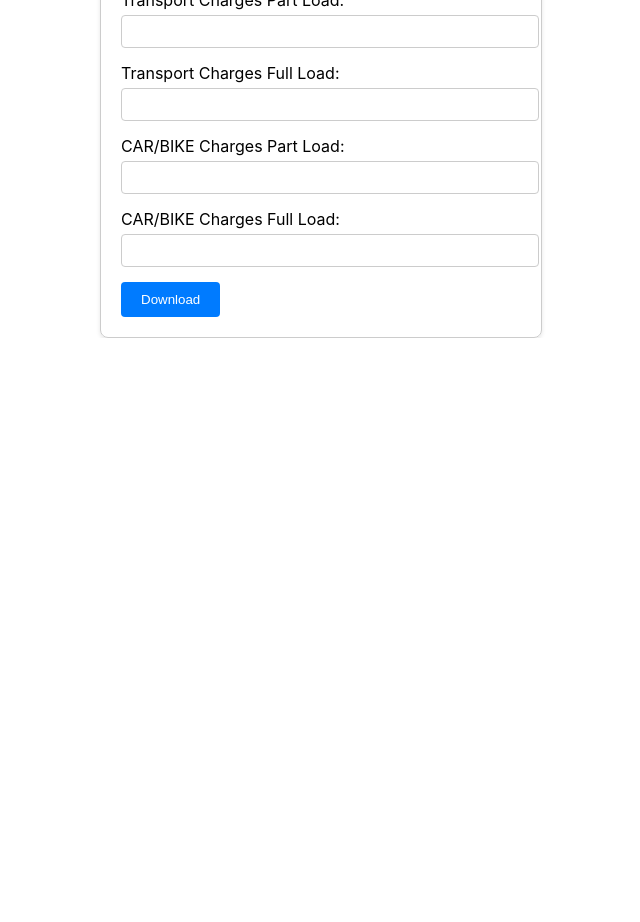
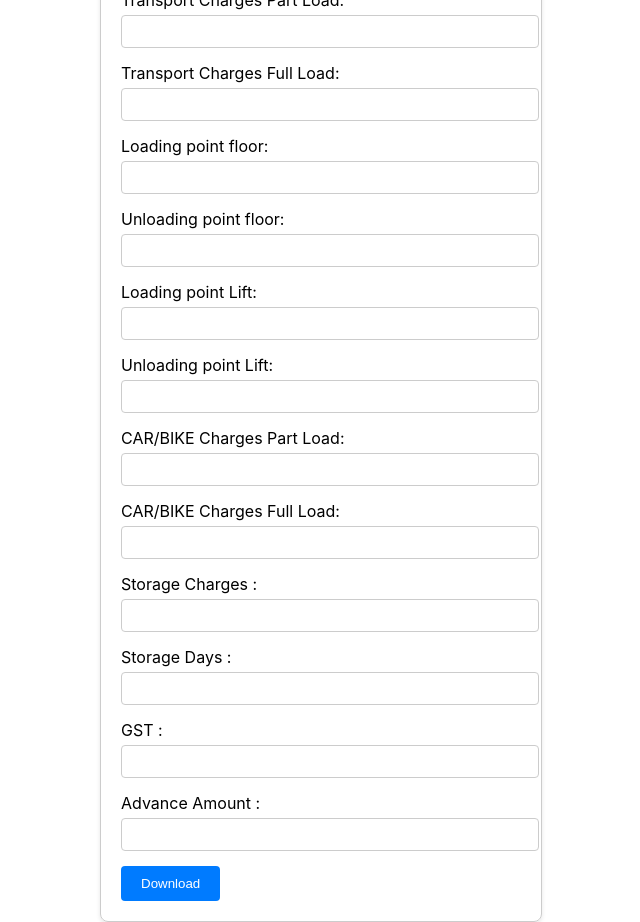
Before and after one commit to isyedtanzeem/Quotationmaker, a React (Create React App) app: page / in a window 1280 px wide. Shown: the part 540-1462 px from the top of the page, without its empty margins (319-959 px from the left). Before the commit the page ends 878 px from the top, so only its background shows below. Built offline with nearby package versions, Linux system fonts and the light colour scheme.

Commit message:
structure ready

```diff
--- a/src/Pages/Form.js
+++ b/src/Pages/Form.js
@@ -214,6 +214,141 @@ pdf.text(`Car/Bike Transportation with Loading & Unloading`, 25, 121);
 pdf.text(`${formData.carChrPart}`, 116.5, 121);
 pdf.text(`${formData.carChrFull}`, 142.5, 121);
 
+//line6 Storage
+pdf.rect(12, 123,12, 6);
+pdf.rect(24, 123,85, 6);
+pdf.rect(109,123, 53, 6);
+
+pdf.setTextColor(0, 0, 0);
+pdf.setFontSize(10);
+pdf.text(`6`, 17, 127);
+pdf.text(`Storage Chrages ${formData.storageCharges} for ${formData.storageDays} day`, 25, 127);
+
+let storageTotal = formData.storageCharges * formData.storageDays
+
+pdf.text(`${storageTotal}`, 116.5, 127);
+
+//line7
+pdf.rect(12, 129,12, 6);
+pdf.rect(24, 129,85, 6);
+pdf.rect(109,129, 26, 6);
+pdf.rect(135,129, 27, 6);
+
+
+pdf.setTextColor(0, 0, 0);
+pdf.setFontSize(10);
+pdf.text(`7`, 17, 133);
+pdf.text(`Insurance-Carrier Risk @ 3% or Transit Risk @ 1.5% `, 25, 133);
+pdf.text(`500`, 116.5, 133);
+pdf.text(`500`, 142.5, 133);
+
+
+//line8 GST
+pdf.rect(12, 135,12, 6);
+pdf.rect(24, 135,85, 6);
+pdf.rect(109,135, 26, 6);
+pdf.rect(135,135, 27, 6);
+
+pdf.setTextColor(0, 0, 0);
+pdf.setFontSize(10);
+pdf.text(`8`, 17, 139);
+pdf.text(`GST at ${formData.gst} %`, 25, 139);
+
+let transCarPartTotal = parseInt(formData.transportChrPart, 10) + parseInt(formData.carChrPart, 10);
+let partTotalMulti = (transCarPartTotal * formData.gst);
+let gstAmountPart = partTotalMulti / 100;
+
+let transCarFullTotal = parseInt(formData.transportChrFull, 10) + parseInt(formData.carChrFull, 10);
+let fullTotalMulti = (transCarFullTotal * formData.gst);
+let gstAmountFull = fullTotalMulti / 100;
+
+pdf.text(`${gstAmountPart}`, 116.5, 139);
+pdf.text(`${gstAmountFull}`, 142.5, 139);
+
+
+//line9 Grand Total
+pdf.rect(12, 141,97, 8);
+pdf.rect(109,141, 26, 8);
+pdf.rect(135,141, 27, 8);
+
+
+pdf.setTextColor(0, 0, 0);
+pdf.setFontSize(14);
+pdf.text(`Grand Total `, 82, 146.5);
+pdf.text(`500`, 116.5, 146.5);
+pdf.text(`500`, 142.5, 146.5);
+
+
+if (incFull || incPart !== "included") {
+  pdf.rect(12, 150, 75, 8);
+  pdf.rect(87, 150, 75, 8);
+  pdf.setTextColor(0, 0, 0);
+  pdf.setFontSize(12);
+  pdf.text(`Loading Point ${formData.loadPointFloor}th floor Lift ${formData.loadPointLift} `, 13, 155);
+  pdf.text(`Unloading Point ${formData.unloadPointFloor}th floor Lift ${formData.unloadPointLift} `, 88, 155);
+} else {
+  // Do nothing or handle the false case as needed
+}
+
+pdf.rect(12,158, 75, 8);
+pdf.text(`Advance Paid ${formData.advanceAmount}`, 13, 163);
+
+//terms and conditions
+pdf.setFillColor(255, 0, 0);
+pdf.rect(12,170, 75, 4, 'F');
+pdf.rect(12,170, 75, 4);
+
+pdf.setFontSize(10);
+pdf.setTextColor(255, 255, 255);
+
+pdf.text(`Terms and Condition`, 33, 173);
+pdf.setTextColor(0, 0,0);
+pdf.setFontSize(8);
+
+pdf.text(`1.GST will be extra as per government rule.`, 13, 180);
+pdf.text(`2.The carrier or the Agent shall be exempted from any loss or damage through accident, pilferage, fire, rain, collision, any other `, 13, 183);
+pdf.text(` road hazard. We there recommend that goods be insured. No individual policy/receipt from insurance company will be given.`, 15, 185.5);
+pdf.text(`3.We request you to pay us 15% of all charges in advance along with your order and the balance on completion of the packing at  `, 13, 188);
+pdf.text(` loading point. All payments are to be cleaned before delivery.`, 15, 190.5);
+pdf.text(`4.All payment in favour of M/s. BANGALORE ONE CARGO. All disputes subject to BANGALORE Jurisdiction only.`, 13, 193);
+pdf.text(`5.All claims will be settled by the Insurance Company. In case of any claims, intimate letter for Insurancecomapny must be given in`, 13, 196);
+pdf.text(` writing & the same will be intimated to you within 2 working days, in written or by mail.`, 15, 198.5);
+pdf.text(`6.In case of any breakdown of vehicle, the company might tranship the consignment as the need may arise.`, 13, 201);
+pdf.text(`7.We do not under take Electrical,Carpentry & Plumber works,We will provide on the basis of availability and will be charged extra.`, 13, 204);
+pdf.text(`8.We do not undertake responsibility of Flower Pots,Plants,Gas Cylinder,Inflammable items and prohibited liquid items .`, 13, 207);
+pdf.text(`9.All packing materials must be returned on the same day. There's a Rs. 500.00 charge for materials collected on the following day. `, 13, 210);
+pdf.text(` If you request our packing team to return the next day for your convenience,you'll be covering all associated expenses.`, 15, 212.5);
+pdf.text(`10.For Kerala state there is no unloading and unpacking Included `, 13, 215);
+pdf.text(`11.Amounts below 2000 are due in full at the loading point. For amounts above 2000, it's 80% at loading and 20% at unloading.`, 13, 218);
+
+pdf.setFontSize(10);
+pdf.setTextColor(255, 0, 0);
+
+
+pdf.text(`Please Keep Your Cash/Jewellery, Mobile Phones,Credit Cards and Important Documentsin your Safe Custody/Locker `, 15, 230);
+pdf.text(`We are not Responsible for any kind of Loss`, 62, 234);
+pdf.line(15, 238, 184, 238); // horizontal line
+pdf.setLineWidth(0.5);
+pdf.setTextColor(0, 0, 0);
+pdf.setFontSize(12);
+pdf.text(`Thanking you and awatingfor your valued work order to serve you.`, 42, 242);
+pdf.setFontSize(14);
+
+pdf.setTextColor(255, 0,0);
+pdf.text(`BANGALORE ONE CARGO`, 28, 260);
+
+pdf.setTextColor(0, 0,0);
+pdf.setFontSize(8);
+pdf.text(`Signature- Marketing Executive`, 38, 275);
+
+pdf.setFontSize(16);
+
+
+pdf.setTextColor(255,255,255);
+pdf.setFillColor(255, 0, 0);
+pdf.rect(12, 280, 185, 8, 'F');
+pdf.text(`DOOR TO DOOR SERVICE ALL OVER INDIA`, 46, 286);
+
 
 
     pdf.save('formData.pdf');
@@ -307,6 +442,46 @@ pdf.text(`${formData.carChrFull}`, 142.5, 121);
           />
         </div>
         <div className="form-group">
+          <label htmlFor="from">Loading point floor:</label>
+          <input
+            type="text"
+            id="loadPointFloor"
+            name="loadPointFloor"
+            value={formData.loadPointFloor}
+            onChange={handleInputChange}
+          />
+        </div>
+        <div className="form-group">
+          <label htmlFor="from">Unloading point floor:</label>
+          <input
+            type="text"
+            id="unloadPointFloor"
+            name="unloadPointFloor"
+            value={formData.unloadPointFloor}
+            onChange={handleInputChange}
+          />
+        </div>
+        <div className="form-group">
+          <label htmlFor="from">Loading point Lift:</label>
+          <input
+            type="text"
+            id="loadPointLift"
+            name="loadPointLift"
+            value={formData.loadPointLift}
+            onChange={handleInputChange}
+          />
+        </div>
+        <div className="form-group">
+          <label htmlFor="from">Unloading point Lift:</label>
+          <input
+            type="text"
+            id="unloadPointLift"
+            name="unloadPointLift"
+            value={formData.unloadPointLift}
+            onChange={handleInputChange}
+          />
+        </div>
+        <div className="form-group">
           <label htmlFor="from">CAR/BIKE Charges Part Load:</label>
           <input
             type="text"
@@ -326,6 +501,46 @@ pdf.text(`${formData.carChrFull}`, 142.5, 121);
             onChange={handleInputChange}
           />
         </div>
+        <div className="form-group">
+          <label htmlFor="from">Storage Charges :</label>
+          <input
+            type="text"
+            id="storageCharges"
+            name="storageCharges"
+            value={formData.storageCharges}
+            onChange={handleInputChange}
+          />
+        </div>
+        <div className="form-group">
+          <label htmlFor="from">Storage Days :</label>
+          <input
+            type="text"
+            id="storageDays"
+            name="storageDays"
+            value={formData.storageDays}
+            onChange={handleInputChange}
+          />
+        </div>
+        <div className="form-group">
+          <label htmlFor="from">GST :</label>
+          <input
+            type="text"
+            id="gst"
+            name="gst"
+            value={formData.gst}
+            onChange={handleInputChange}
+          />
+        </div>
+        <div className="form-group">
+          <label htmlFor="from">Advance Amount :</label>
+          <input
+            type="text"
+            id="advanceAmount"
+            name="advanceAmount"
+            value={formData.advanceAmount}
+            onChange={handleInputChange}
+          />
+        </div>
 
         <button type="submit" className="submit-button">Download</button>
       </form>
```
